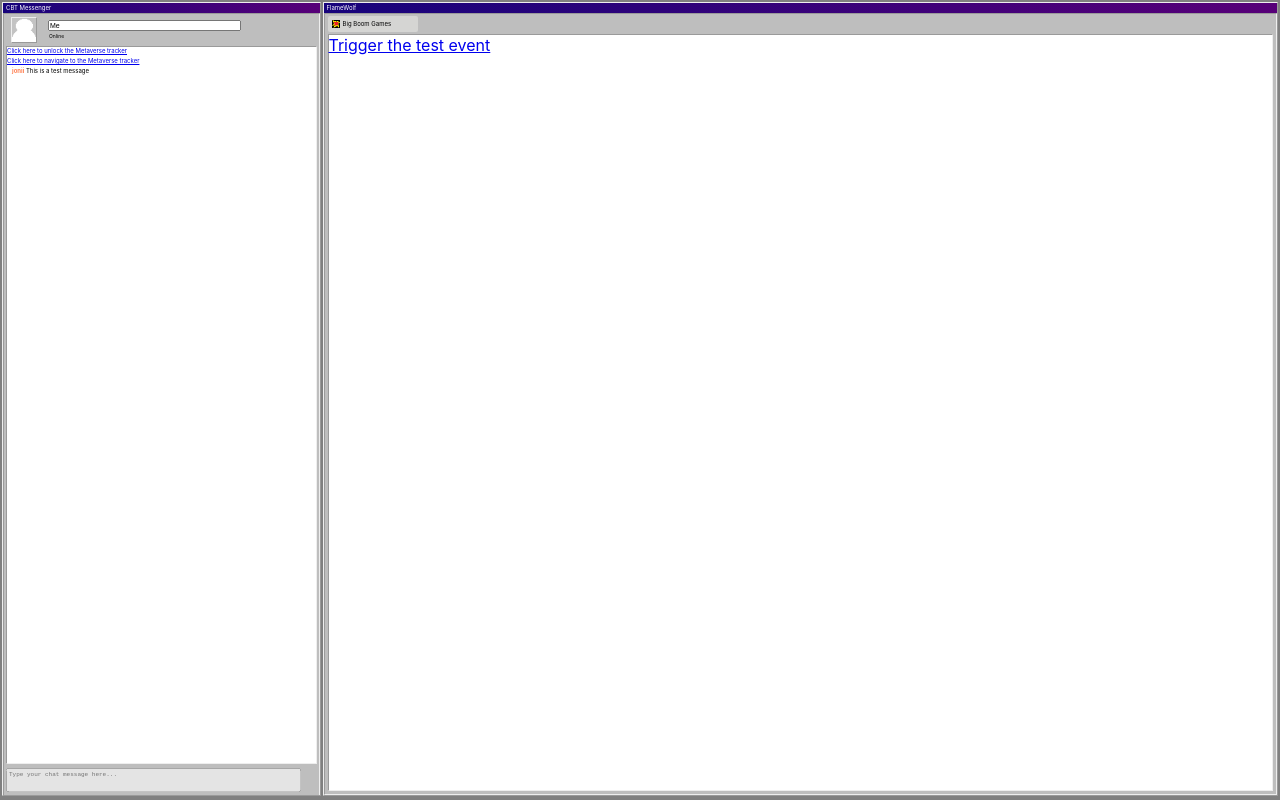
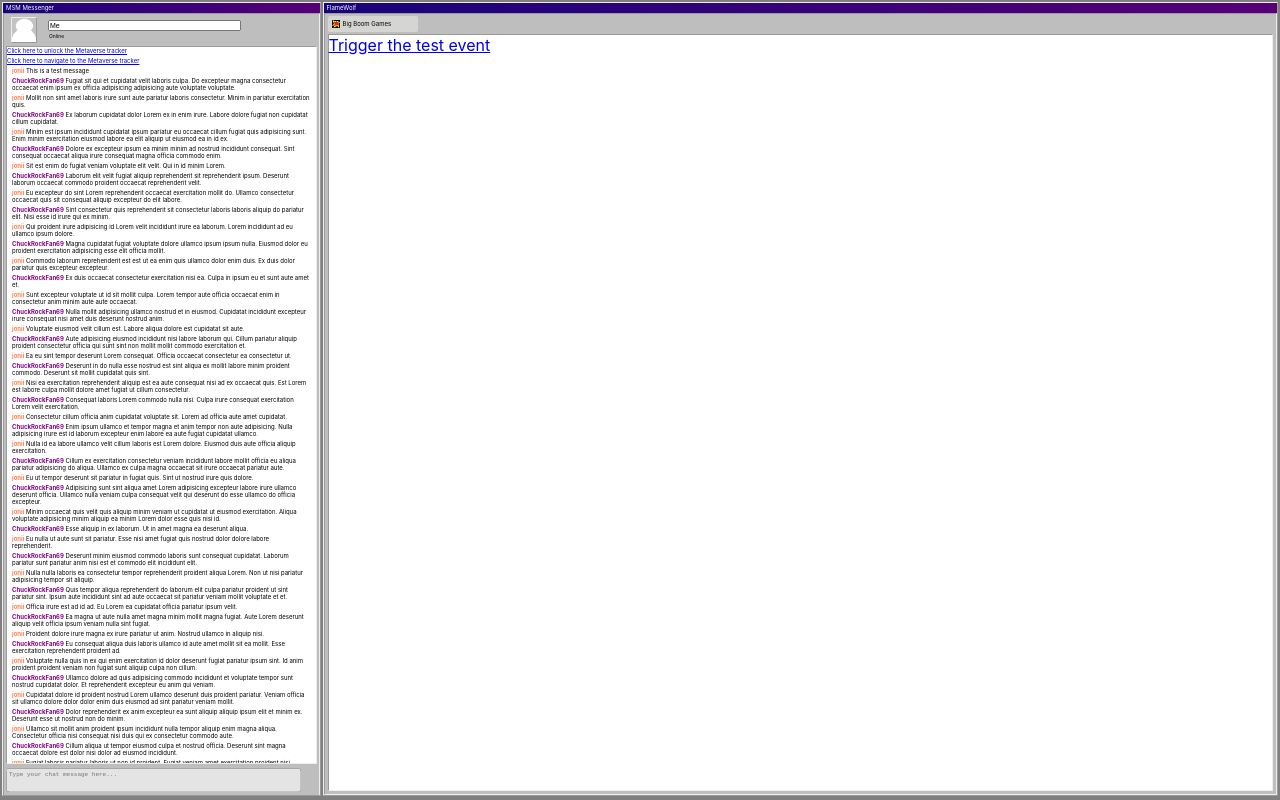
Before and after one commit to siege918/metaverse, a React (Create React App) app: page / in a window 1280 px wide. Built offline with nearby package versions, Linux system fonts and the light colour scheme.

Commit message:
Clear up warnings

```diff
--- a/src/App.css
+++ b/src/App.css
@@ -1,6 +1,6 @@
 html {
   height: calc(100% - 6px);
-  min-width: 430px;
+  min-width: 610px;
 }
 
 body, #root {
@@ -214,3 +214,8 @@
   height: 8px;
   margin: 4px;
 }
+
+@keyframes shake {
+  0% { transform: translate(0px, 1px) rotate(0deg); }
+  100% { transform: translate(0px, -1px) rotate(0deg); }
+}
--- a/src/browser/Browser.tsx
+++ b/src/browser/Browser.tsx
@@ -79,7 +79,7 @@
                     {this.getTabs()}
                 </div>
                 <div className="ContentContainer">
-                    <a href='#' onClick={() => { this.props.triggerChatEvent("TestEvent") }}>Trigger the test event</a>
+                    <a href='#/' onClick={() => { this.props.triggerChatEvent("TestEvent") }}>Trigger the test event</a>
                 </div>
             </Window>
         );
--- a/src/chat/Chat.tsx
+++ b/src/chat/Chat.tsx
@@ -45,7 +45,7 @@
             messages: [
                 <DebugMessage {...this.props} />,
                 <UserMessage {...this.props} User={UserKey.jonii} Text="This is a test message" />,
-                //...generateTestMessages(this.props),
+                ...generateTestMessages(this.props),
                 ...(props.initialMessages ?? [])
             ],
             disableChat: true,
@@ -68,7 +68,7 @@
     render() {
         const { userName, messages } = this.state;
         return (
-            <Window title="CBT Messenger" className="Chat">
+            <Window title="MSM Messenger" className="Chat">
                 <div className="Header">
                     <div className="AvatarContainer">
                         <img alt={`${userName}'s Avatar`} className="Avatar" src="/default.png" draggable="false" />
--- a/src/chat/Messages/DebugMessage.tsx
+++ b/src/chat/Messages/DebugMessage.tsx
@@ -7,8 +7,8 @@
 
     render() {
         return (<>
-            <div><a href="#" onClick={() => { this.props.setFlag(Flags.HasUnlockedMetaverseTracker, true) }}>Click here to unlock the Metaverse tracker</a></div>
-            <div><a href="#" onClick={() => { this.props.navigateBrowser(TabId.Tracker, '') }}>Click here to navigate to the Metaverse tracker</a></div>
+            <div><a href="#/" onClick={() => { this.props.setFlag(Flags.HasUnlockedMetaverseTracker, true) }}>Click here to unlock the Metaverse tracker</a></div>
+            <div><a href="#/" onClick={() => { this.props.navigateBrowser(TabId.Tracker, '') }}>Click here to navigate to the Metaverse tracker</a></div>
         </>);
     }
 }
--- a/src/chat/Messages/UserMessage.tsx
+++ b/src/chat/Messages/UserMessage.tsx
@@ -1,5 +1,4 @@
 import React from 'react';
-import User from '../User';
 import { UserKey, default as Users } from '../Users';
 
 import Message, { MessageType } from "./Message";
--- a/src/events/ChatEvent.ts
+++ b/src/events/ChatEvent.ts
@@ -1,4 +1,3 @@
-import { ReactNode } from "react";
 import { UserKey } from "../chat/Users";
 
 export enum ChatEventType {
--- a/src/events/TestEvent.tsx
+++ b/src/events/TestEvent.tsx
@@ -1,6 +1,5 @@
-import UserMessage from "../chat/Messages/UserMessage";
 import { UserKey } from "../chat/Users";
-import { ChatEventItem, ChatEventType, ChatEvent } from "./ChatEvent";
+import { ChatEventType, ChatEvent } from "./ChatEvent";
 
 const testEvent: ChatEvent = [
     {
```
